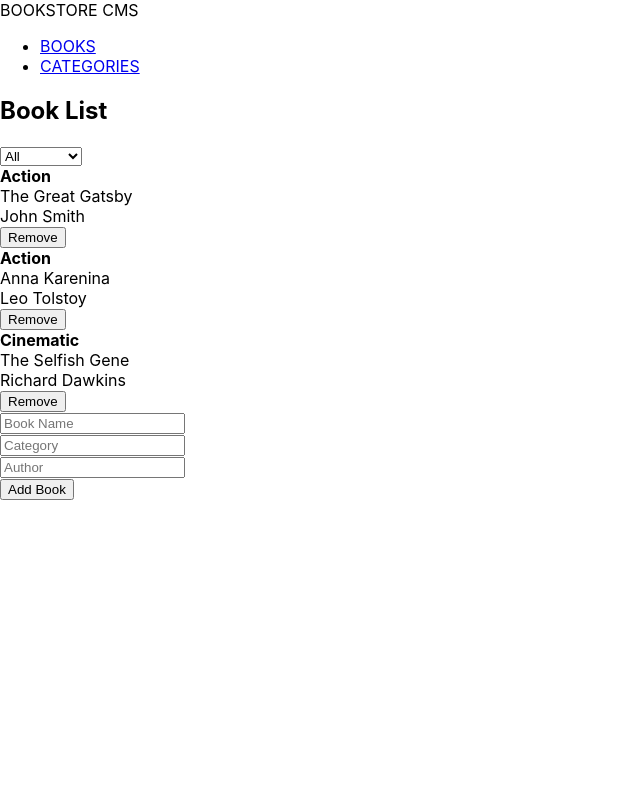
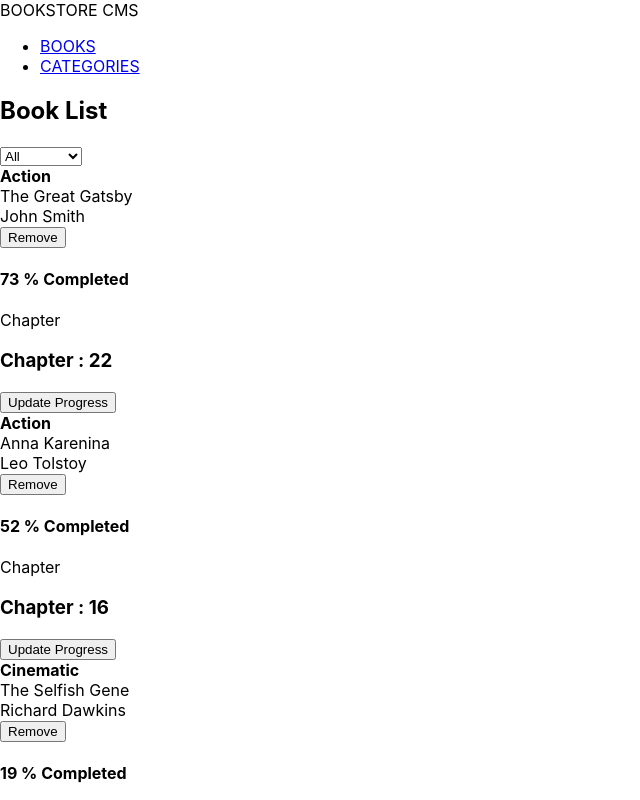
Before and after one commit to Xghayor/Book-store, a React (Create React App) app: page / in a window 1280 px wide. Shown: the top 800 px of the page, without its empty margins (0-640 px from the left). Built offline with nearby package versions, Linux system fonts and the light colour scheme.

Commit message:
Add counter and percentage funcationality

```diff
--- a/src/components/BookList.js
+++ b/src/components/BookList.js
@@ -4,6 +4,9 @@ import Book from './Book';
 import BookForm from './BookForm';
 import { removed } from '../Redux/books/booksSlice';
 import BookCategory from './BookCategory';
+import ChapterCounter from './ChapterCounter';
+
+const getRandomChapter = () => Math.floor(Math.random() * 30) + 1;
 
 const BookList = () => {
   const books = useSelector((state) => state.books);
@@ -19,14 +22,16 @@ const BookList = () => {
       <div>
         <BookCategory />
       </div>
-      {books.map((book) => (
+      {books.map((book, index) => (
+        <div key={book.id}>
           <Book
-          key={book.id}
             category={book.category}
             bookName={book.title}
             author={book.author}
             onRemove={() => handleRemoveBook(book.id)}
           />
+          <ChapterCounter book={index + 30} chapter={getRandomChapter()} />
+        </div>
       ))}
       <BookForm />
     </div>
--- /dev/null
+++ b/src/components/ChapterCounter.js
@@ -0,0 +1,42 @@
+import React, { useState } from 'react';
+import PropTypes from 'prop-types';
+
+const ChapterCounter = ({ book, chapter }) => {
+  const [counter, setCounter] = useState(chapter);
+
+  const rawPercentage = (counter / book) * 100;
+  const percentage = Math.min(100, Math.max(0, Math.round(rawPercentage)));
+
+  const incrementCounter = () => {
+    setCounter(counter + 1);
+  };
+
+  return (
+    <div className="counter-container">
+      <div className="percent-box">
+        <h4>
+          {percentage}
+          {' '}
+          % Completed
+        </h4>
+      </div>
+
+      <div className="chapter-box">
+        <p>Chapter</p>
+        <h3>
+          Chapter :
+          {' '}
+          {counter}
+        </h3>
+        <button type="button" onClick={incrementCounter}>Update Progress</button>
+      </div>
+    </div>
+  );
+};
+
+ChapterCounter.propTypes = {
+  book: PropTypes.number.isRequired,
+  chapter: PropTypes.number.isRequired,
+};
+
+export default ChapterCounter;
```
Lines whose indentation alone changed are shown as unchanged.
